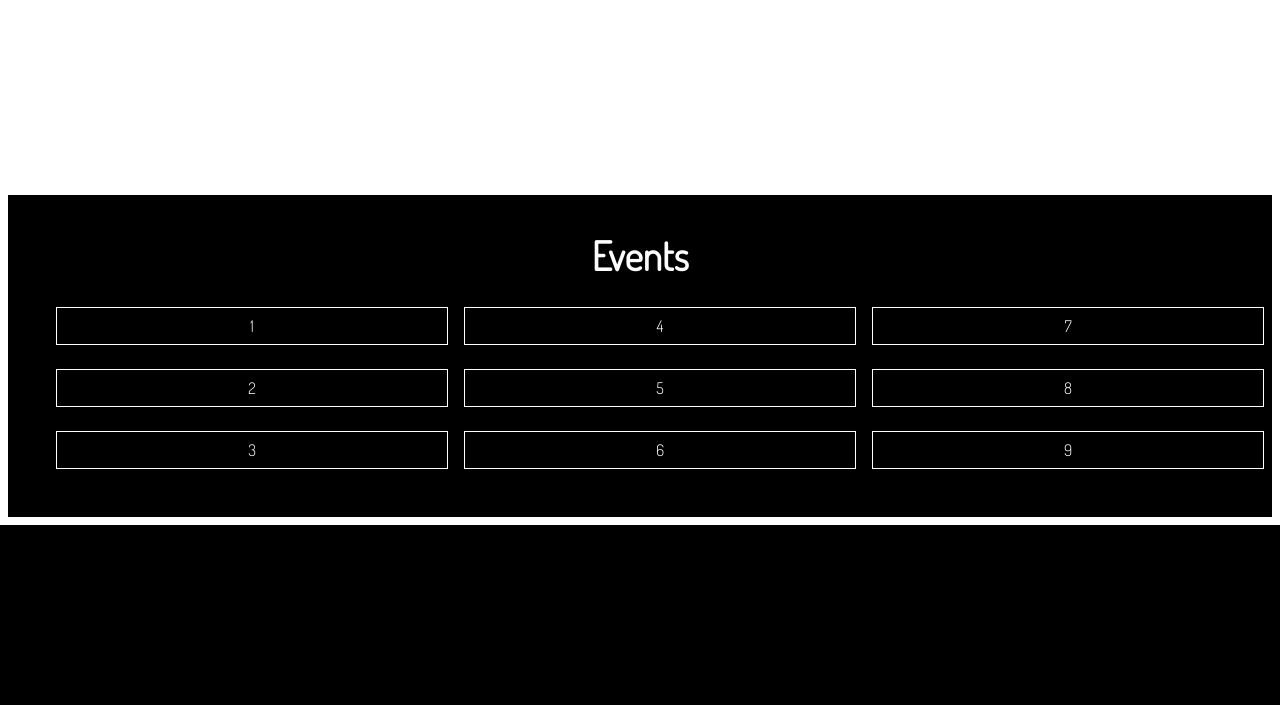
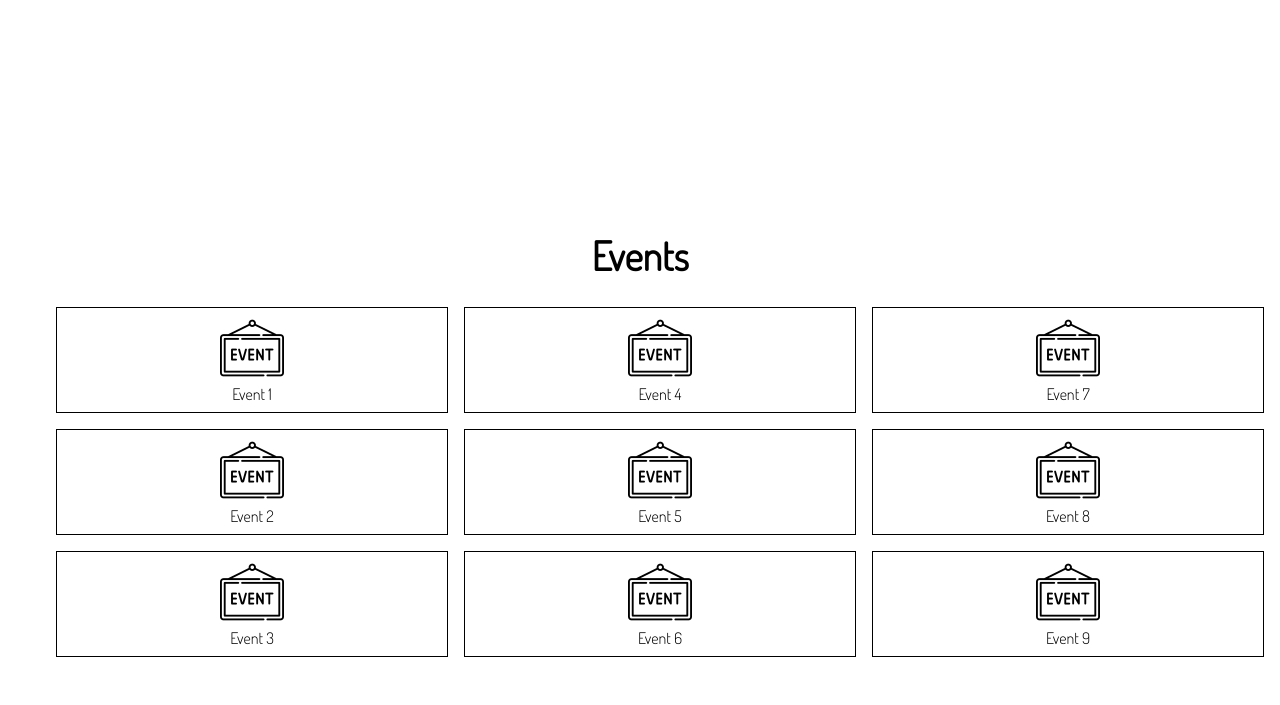
Before and after one commit to IngeniusKIS/Ingenius-site, a Flask app: page / in a window 1280 px wide. Shown: the part 978-1683 px from the top of the page. Before the commit the page ends 1503 px from the top, so only its background shows below. Run offline with Flask 2, Linux system fonts and the light colour scheme.

Commit message:
events made better

```diff
--- a/app/static/style.css
+++ b/app/static/style.css
@@ -67,8 +67,8 @@ html{
 /* events div styling */
 
 .events{
-	background-color: black;
-	color: white;
+	background-color: white;
+	color: black;
 	padding: 0.5rem;
 }
 
@@ -84,8 +84,16 @@ html{
 }
 
 .events ul li{
-	border: 1px solid white;
+
+	border: 1px solid black;
 	padding: 0.5rem;
-	margin-bottom: 1.5rem;
+	margin-bottom: 1rem;
+
 	text-align: center;
+	transition: all 2s , ease 1s;
 }
+
+.events ul li:hover{
+	background-color: #4f34eb;
+
+}
--- a/app/templates/home.html
+++ b/app/templates/home.html
@@ -39,15 +39,15 @@
 	<div class="events" id="events">
 		<h1>Events</h1>
 		<ul>
-			<li>1</li>
-			<li>2</li>
-			<li>3</li>
-			<li>4</li>
-			<li>5</li>
-			<li>6</li>
-			<li>7</li>
-			<li>8</li>
-			<li>9</li>
+			<li><img src="{{url_for('static',filename='event.png')}}"><br>Event 1</li>
+			<li><img src="{{url_for('static',filename='event.png')}}"><br>Event 2</li>
+			<li><img src="{{url_for('static',filename='event.png')}}"><br>Event 3</li>
+			<li><img src="{{url_for('static',filename='event.png')}}"><br>Event 4</li>
+			<li><img src="{{url_for('static',filename='event.png')}}"><br>Event 5</li>
+			<li><img src="{{url_for('static',filename='event.png')}}"><br>Event 6</li>
+			<li><img src="{{url_for('static',filename='event.png')}}"><br>Event 7</li>
+			<li><img src="{{url_for('static',filename='event.png')}}"><br>Event 8</li>
+			<li><img src="{{url_for('static',filename='event.png')}}"><br>Event 9</li>
 		</ul>
 	</div>
 
```
Also changed, not shown: app/static/event.png (added).
